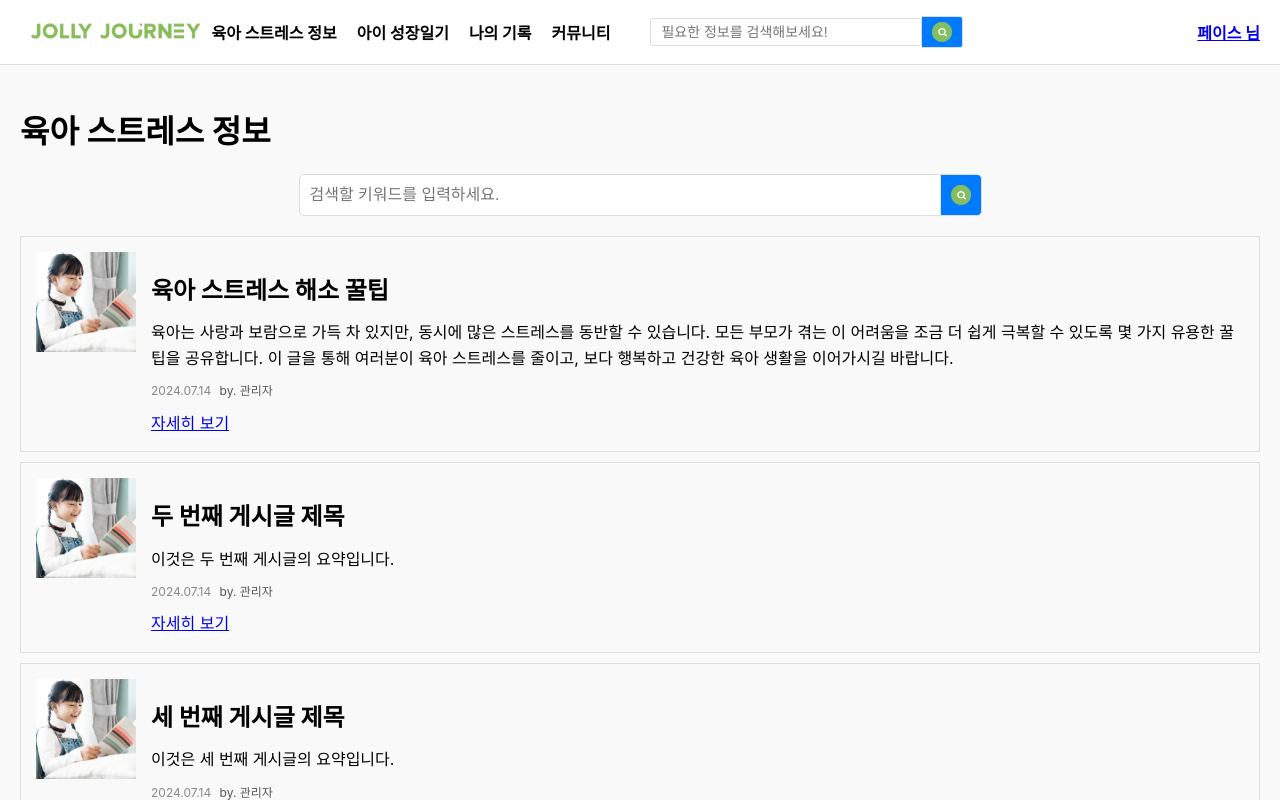
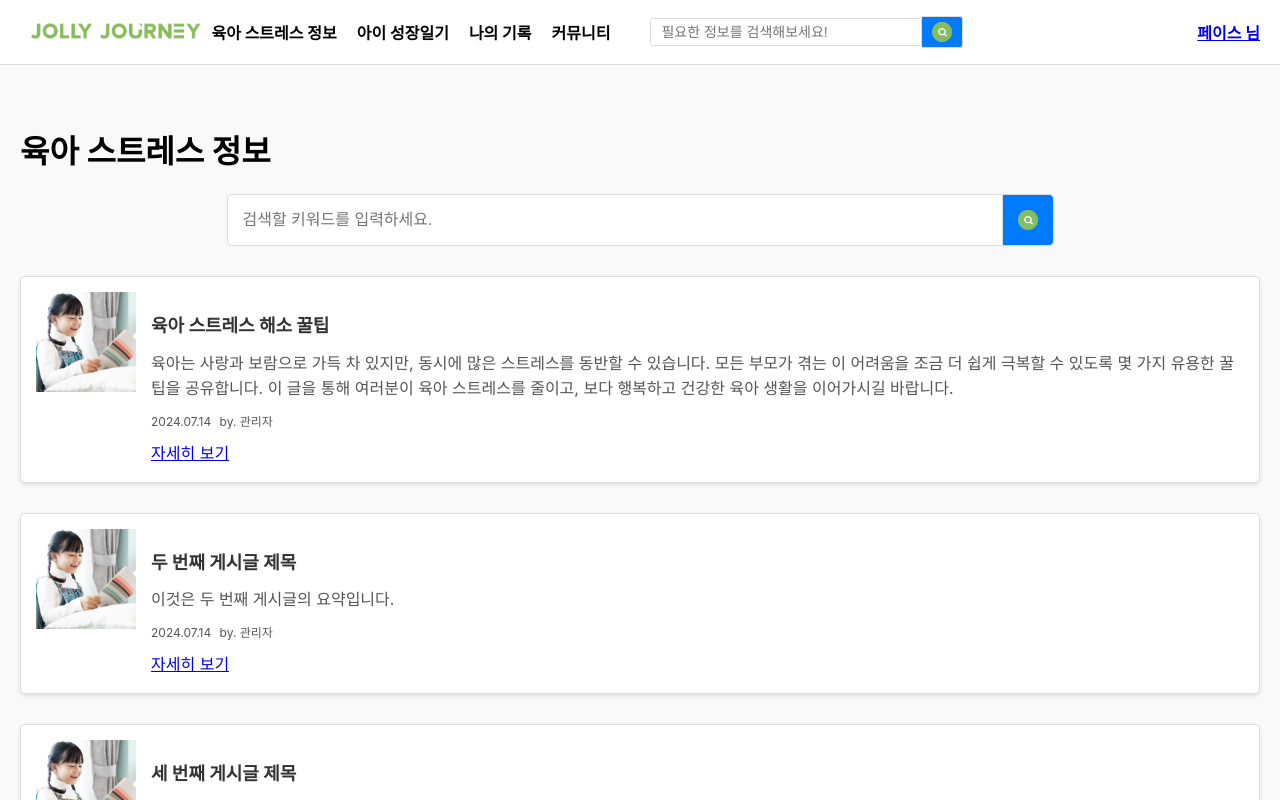
Before and after one commit to Likelion-YeungNam-Univ/12th-JollyJourney-FE, a React (Create React App) app: page / in a window 1280 px wide. Shown: the top 800 px of the page. Built offline with nearby package versions, Linux system fonts and the light colour scheme.

Commit message:
Change the CSS of the Board

```diff
--- a/src/components/board/Board.css
+++ b/src/components/board/Board.css
@@ -1,24 +1,24 @@
 /* src/components/board/Board.css */
 .board-container {
-  padding: 20px;
+  padding: 40px 20px; /* 상단 패딩 추가 */
 }
 
 .search-container {
   display: flex;
   justify-content: center;
-  margin-bottom: 20px;
+  margin-bottom: 30px; /* 하단 마진 조정 */
 }
 
 .search-input {
-  width: 50%;
-  padding: 10px;
+  width: 60%; /* 입력창 넓이 조정 */
+  padding: 15px; /* 패딩 조정 */
   font-size: 16px;
   border: 1px solid #ddd;
   border-radius: 5px 0 0 5px;
 }
 
 .search-button {
-  padding: 10px;
+  padding: 15px; /* 패딩 조정 */
   border: 1px solid #ddd;
   border-left: none;
   background-color: #007bff;
@@ -37,20 +37,23 @@
 .post-list {
   display: flex;
   flex-direction: column;
+  gap: 20px; /* 게시글 간의 간격 조정 */
 }
 
 .post-item {
   display: flex;
   border: 1px solid #ddd;
-  padding: 15px;
-  margin-bottom: 10px;
+  padding: 20px; /* 패딩 조정 */
+  background: #fff;
+  box-shadow: 0 2px 4px rgba(0, 0, 0, 0.1); /* 그림자 추가 */
+  border-radius: 5px; /* 테두리 둥글게 */
 }
 
 .post-image {
-  width: 100px;
-  height: 100px;
+  width: 120px; /* 이미지 크기 조정 */
+  height: 120px;
   object-fit: cover;
-  margin-right: 15px;
+  margin-right: 20px; /* 오른쪽 마진 조정 */
 }
 
 .post-content {
@@ -59,10 +62,13 @@
 
 .post-content h2 {
   margin: 0 0 10px;
+  font-size: 18px; /* 글자 크기 조정 */
+  color: #333; /* 글자 색상 조정 */
 }
 
 .post-content p {
   margin: 0 0 10px;
+  color: #555; /* 글자 색상 조정 */
 }
 
 .post-date {
@@ -79,7 +85,7 @@
 .pagination {
   display: flex;
   justify-content: center;
-  margin-top: 20px;
+  margin-top: 30px; /* 상단 마진 조정 */
 }
 
 .pagination-item {
```
